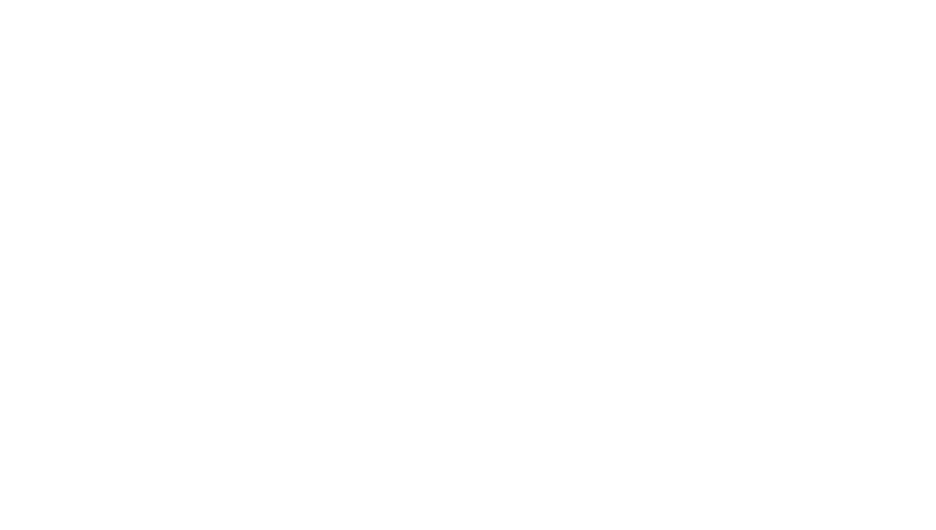
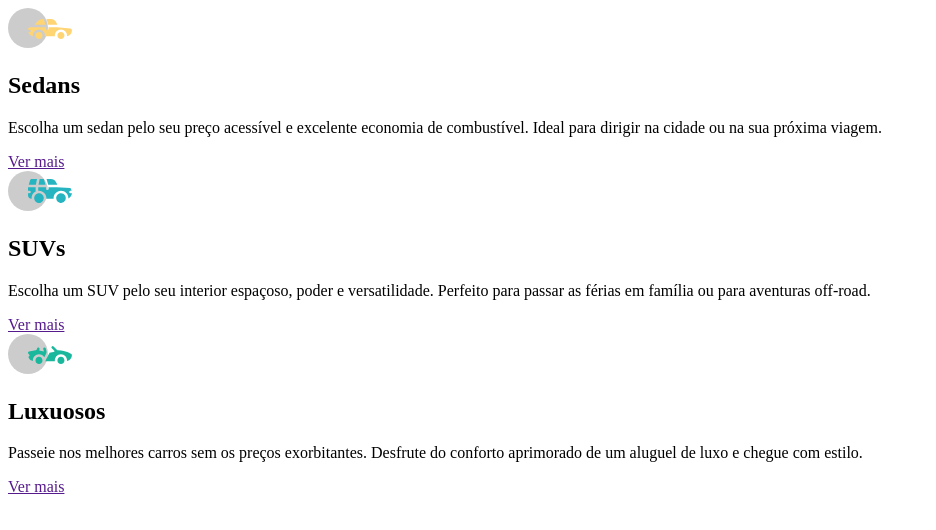
Before and after one commit to beavaz777/carros, a plain HTML site: page index.html in a window 1280 px wide. Shown: the whole page, without its empty margins (0-936 px from the left). Drawn offline with Linux system fonts and the light colour scheme.

Commit message:
Desenvolvimento do HTML

```diff
--- a/index.html
+++ b/index.html
@@ -8,24 +8,24 @@
 </head>
 <body>
     <section class="sedans">
-        <img src="" alt="">
-        <h2></h2>
-        <p></p>
-        <a href=""></a>
+        <img src="./imagens/icon-sedans.svg" alt="carros sedan">
+        <h2>Sedans</h2>
+        <p>Escolha um sedan pelo seu preço acessível e excelente economia de combustível. Ideal para dirigir na cidade ou na sua próxima viagem.</p>
+        <a href="">Ver mais</a>
     </section>
 
     <section class="suvs">
-        <img src="" alt="">
-        <h2></h2>
-        <p></p>
-        <a href=""></a>
+        <img src="./imagens/icon-suvs.svg" alt="carro suv">
+        <h2>SUVs</h2>
+        <p>Escolha um SUV pelo seu interior espaçoso, poder e versatilidade. Perfeito para passar as férias em família ou para aventuras off-road.</p>
+        <a href="">Ver mais</a>
     </section>
 
     <section class="luxuosos">
-        <img src="" alt="">
-        <h2></h2>
-        <p></p>
-        <a href=""></a>
+        <img src="./imagens/icon-luxury.svg" alt="">
+        <h2>Luxuosos</h2>
+        <p>Passeie nos melhores carros sem os preços exorbitantes. Desfrute do conforto aprimorado de um aluguel de luxo e chegue com estilo.</p>
+        <a href="">Ver mais</a>
     </section>
 </body>
 </html>
```
